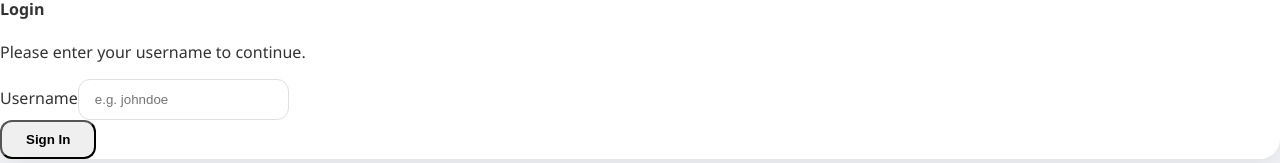
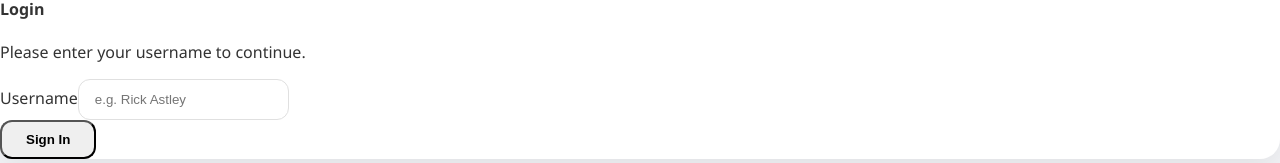
Before and after one commit to Sirawich-Kwan/67011655-Todo, a React (Create React App) app in the folder frontend/: page / in a window 1280 px wide. Shown: the part 202-365 px from the top of the page. Built offline with nearby package versions, Linux system fonts and the light colour scheme; no server answers; the HTML template or start-up script is replaced by a standard one.

Commit message:
change name

```diff
--- a/frontend/src/components/Login.js
+++ b/frontend/src/components/Login.js
@@ -52,7 +52,7 @@ function Login({ onLogin }) {
                     <input
                         type="text"
                         className="form-control"
-                        placeholder="e.g. johndoe"
+                        placeholder="e.g. Rick Astley"
                         value={username}
                         onChange={(e) => setUsername(e.target.value)}
                     />
```
